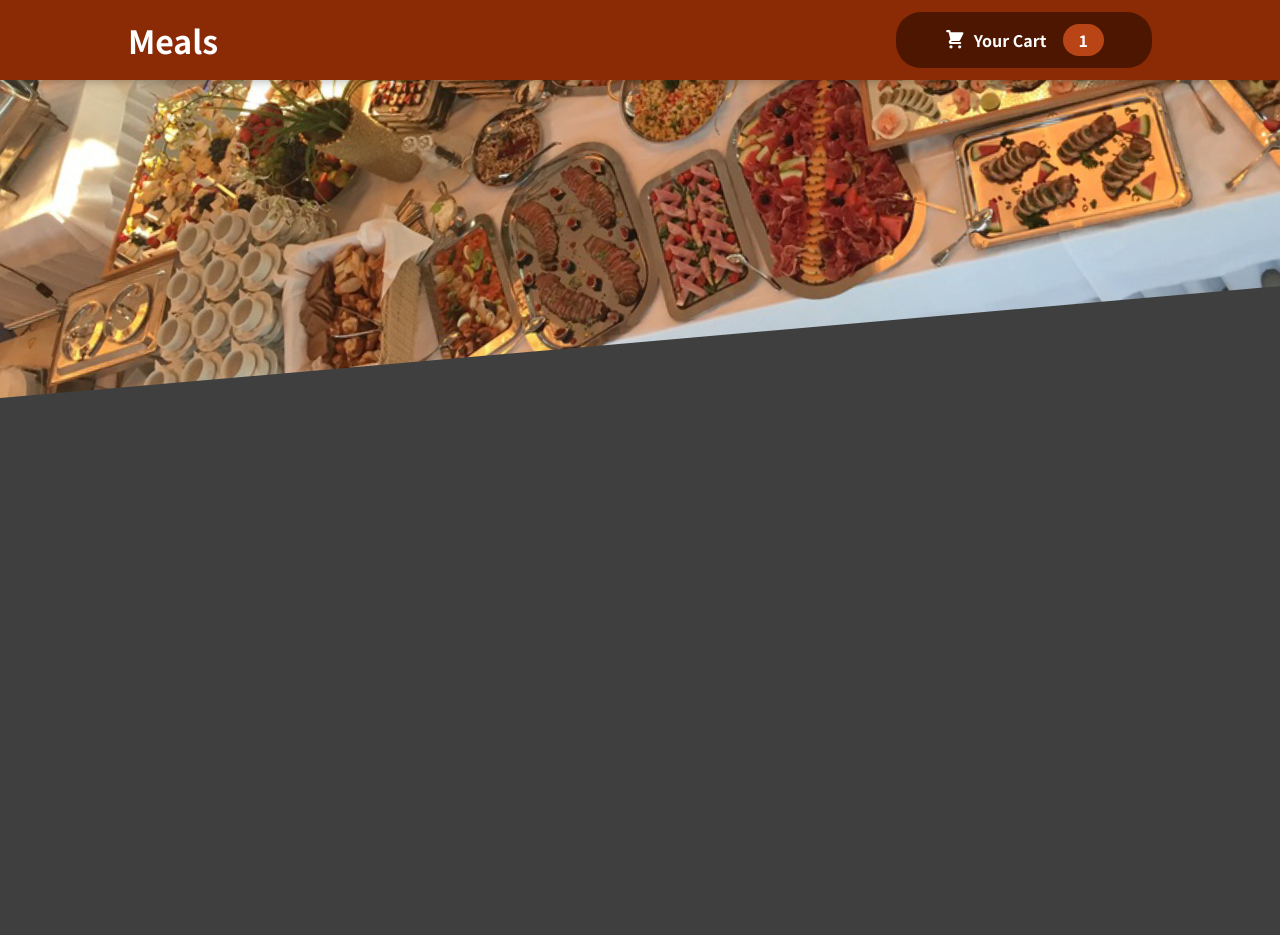
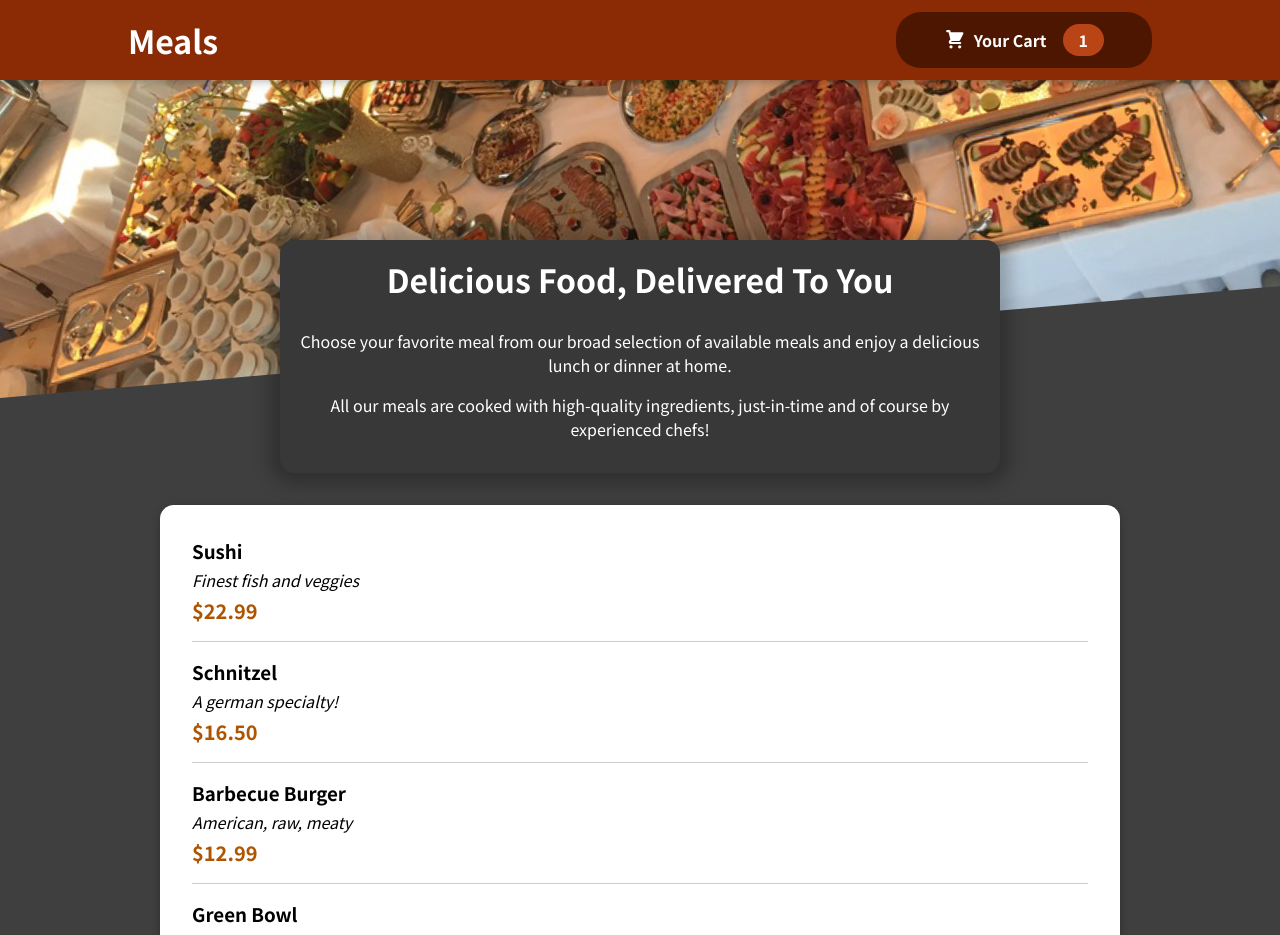
Before and after one commit to LinditaKalaj/Food-Order, a React (Create React App) app: page / in a window 1280 px wide. Shown: the top 935 px of the page. Before the commit the page ends 800 px from the top, so only its background shows below. Built offline with nearby package versions, Linux system fonts and the light colour scheme.

Commit message:
Added meal components for meal list

```diff
--- a/src/App.js
+++ b/src/App.js
@@ -1,8 +1,16 @@
+import { Fragment } from "react";
 import Header from "./components/Layout/Header";
+import Meals from "./components/Meals/Meals";
 
 function App() {
   return (
+    <Fragment>
     <Header/>
+    <main>
+    <Meals/>
+    </main>
+    </Fragment>
+
   );
 }
 
--- /dev/null
+++ b/src/assets/DUMMY_MEALS.js
@@ -0,0 +1,27 @@
+const DUMMY_MEALS = [
+  {
+    id: "m1",
+    name: "Sushi",
+    description: "Finest fish and veggies",
+    price: 22.99,
+  },
+  {
+    id: "m2",
+    name: "Schnitzel",
+    description: "A german specialty!",
+    price: 16.5,
+  },
+  {
+    id: "m3",
+    name: "Barbecue Burger",
+    description: "American, raw, meaty",
+    price: 12.99,
+  },
+  {
+    id: "m4",
+    name: "Green Bowl",
+    description: "Healthy...and green...",
+    price: 18.99,
+  },
+];
+export default DUMMY_MEALS;
--- /dev/null
+++ b/src/components/Meals/AvailableMeals.js
@@ -0,0 +1,25 @@
+import DUMMY_MEALS from "../../assets/DUMMY_MEALS";
+import style from "./AvailableMeals.module.css";
+import Card from "../UI/Card";
+import MealItem from "./MealItem/MealItem";
+
+function AvailableMeals() {
+  return (
+    <section className={style.meals}>
+      <Card>
+        <ul>
+          {DUMMY_MEALS.map((index) => (
+            <MealItem
+              key={index.id}
+              name={index.name}
+              price={index.price}
+              description={index.description}
+            ></MealItem>
+          ))}
+        </ul>
+      </Card>
+    </section>
+  );
+}
+
+export default AvailableMeals;
--- /dev/null
+++ b/src/components/Meals/AvailableMeals.module.css
@@ -0,0 +1,24 @@
+.meals {
+    max-width: 60rem;
+    width: 90%;
+    margin: 2rem auto;
+    animation: meals-appear 1s ease-out forwards;
+  }
+
+  .meals ul {
+    list-style: none;
+    margin: 0;
+    padding: 0;
+  }
+
+  @keyframes meals-appear {
+    from {
+      opacity: 0;
+      transform: translateY(3rem);
+    }
+
+    to {
+      opacity: 1;
+      transform: translateY(0);
+    }
+  }
--- /dev/null
+++ b/src/components/Meals/MealItem/MealItem.js
@@ -0,0 +1,18 @@
+import style from "./MealItem.module.css";
+
+function MealItem(props) {
+  const price = `$${props.price.toFixed(2)}`;
+
+  return (
+    <li className={style.meal}>
+      <div>
+        <h3>{props.name}</h3>
+        <div className={style.description}>{props.description}</div>
+        <div className={style.price}>{price}</div>
+      </div>
+      <div></div>
+    </li>
+  );
+}
+
+export default MealItem;
--- /dev/null
+++ b/src/components/Meals/MealItem/MealItem.module.css
@@ -0,0 +1,22 @@
+.meal {
+    display: flex;
+    justify-content: space-between;
+    margin: 1rem;
+    padding-bottom: 1rem;
+    border-bottom: 1px solid #ccc;
+  }
+
+  .meal h3 {
+    margin: 0 0 0.25rem 0;
+  }
+
+  .description {
+    font-style: italic;
+  }
+
+  .price {
+    margin-top: 0.25rem;
+    font-weight: bold;
+    color: #ad5502;
+    font-size: 1.25rem;
+  }
--- /dev/null
+++ b/src/components/Meals/Meals.js
@@ -0,0 +1,14 @@
+import { Fragment } from "react";
+import AvailableMeals from "./AvailableMeals";
+import MealsSummary from "./MealsSummary";
+
+function Meals(){
+    return (
+        <Fragment>
+        <MealsSummary/>
+        <AvailableMeals/>
+        </Fragment>
+    )
+
+};
+export default Meals;
--- /dev/null
+++ b/src/components/Meals/MealsSummary.js
@@ -0,0 +1,19 @@
+import style from "./MealsSummary.module.css"
+
+function MealsSummary() {
+  return (
+    <section className={style.summary}>
+      <h2>Delicious Food, Delivered To You</h2>
+      <p>
+        Choose your favorite meal from our broad selection of available meals
+        and enjoy a delicious lunch or dinner at home.
+      </p>
+      <p>
+        All our meals are cooked with high-quality ingredients, just-in-time and
+        of course by experienced chefs!
+      </p>
+    </section>
+  );
+};
+
+export default MealsSummary;
--- /dev/null
+++ b/src/components/Meals/MealsSummary.module.css
@@ -0,0 +1,18 @@
+.summary {
+    text-align: center;
+    max-width: 45rem;
+    width: 90%;
+    margin: auto;
+    margin-top: -10rem;
+    position: relative;
+    background-color: #383838;
+    color: white;
+    border-radius: 14px;
+    padding: 1rem;
+    box-shadow: 0 1px 18px 10px rgba(0, 0, 0, 0.25);
+  }
+
+  .summary h2 {
+    font-size: 2rem;
+    margin-top: 0;
+  }
--- /dev/null
+++ b/src/components/UI/Card.js
@@ -0,0 +1,9 @@
+import style from "./Card.module.css"
+
+function Card(props){
+    return(
+        <div className={style.card}>{props.children}</div>
+    )
+};
+
+export default Card;
--- /dev/null
+++ b/src/components/UI/Card.module.css
@@ -0,0 +1,6 @@
+.card {
+    padding: 1rem;
+    box-shadow: 0 2px 8px rgba(0, 0, 0, 0.25);
+    border-radius: 14px;
+    background-color: white;
+  }
```
